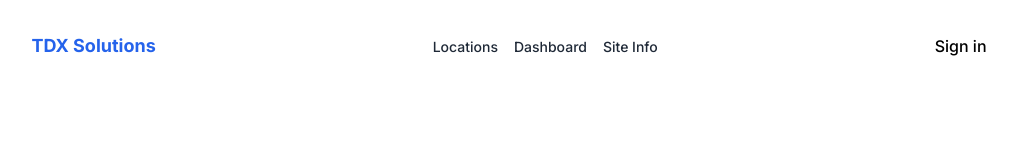
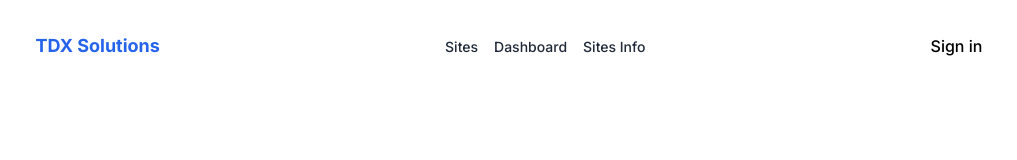
Before and after one commit to yalmeidarj/hmstailwind, a Next.js app: page / in a window 1280 px wide. Shown: the top 160 px of the page, without its empty margins (131-1148 px from the left). Built offline with nearby package versions, Linux system fonts and the light colour scheme; no server answers; the database is empty.

Commit message:
numerical order

```diff
--- a/drizzle/schema.ts
+++ b/drizzle/schema.ts
@@ -3,18 +3,46 @@ import {
   pgEnum,
   pgSchema,
   AnyPgColumn,
+  foreignKey,
+  serial,
+  integer,
+  text,
+  timestamp,
   varchar,
-  timestamp,
-  text,
-  integer,
-  serial,
-  foreignKey,
   boolean,
   uniqueIndex,
 } from "drizzle-orm/pg-core";
 
 import { relations } from "drizzle-orm";
+
 import { sql } from "drizzle-orm";
+
+export const house = pgTable("House", {
+  id: serial("id").primaryKey().notNull(),
+  streetNumber: integer("streetNumber").notNull(),
+  lastName: text("lastName"),
+  name: text("name"),
+  notes: text("notes"),
+  salesForceNotes: text("salesForceNotes"),
+  phone: text("phone"),
+  email: text("email"),
+  type: text("type"),
+  streetId: integer("streetId")
+    .notNull()
+    .references(() => street.id, { onDelete: "restrict", onUpdate: "cascade" }),
+  locationId: integer("locationId")
+    .notNull()
+    .references(() => location.id, {
+      onDelete: "restrict",
+      onUpdate: "cascade",
+    }),
+  lastUpdated: timestamp("lastUpdated", { precision: 3, mode: "string" })
+    .defaultNow()
+    .notNull(),
+  lastUpdatedBy: text("lastUpdatedBy"),
+  statusAttempt: text("statusAttempt"),
+  consent: text("consent"),
+});
 
 export const prismaMigrations = pgTable("_prisma_migrations", {
   id: varchar("id", { length: 36 }).primaryKey().notNull(),
@@ -37,33 +65,6 @@ export const location = pgTable("Location", {
   name: text("name"),
   neighborhood: text("neighborhood").default("to be verified").notNull(),
   priorityStatus: integer("priorityStatus").default(1).notNull(),
-});
-
-export const house = pgTable("House", {
-  id: serial("id").primaryKey().notNull(),
-  streetNumber: text("streetNumber").notNull(),
-  lastName: text("lastName"),
-  name: text("name"),
-  notes: text("notes"),
-  salesForceNotes: text("salesForceNotes"),
-  phone: text("phone"),
-  email: text("email"),
-  type: text("type"),
-  streetId: integer("streetId")
-    .notNull()
-    .references(() => street.id, { onDelete: "restrict", onUpdate: "cascade" }),
-  locationId: integer("locationId")
-    .notNull()
-    .references(() => location.id, {
-      onDelete: "restrict",
-      onUpdate: "cascade",
-    }),
-  lastUpdated: timestamp("lastUpdated", { precision: 3, mode: "string" })
-    .defaultNow()
-    .notNull(),
-  lastUpdatedBy: text("lastUpdatedBy"),
-  statusAttempt: text("statusAttempt"),
-  consent: text("consent"),
 });
 
 export const street = pgTable("Street", {
--- a/src/app/components/Locations.tsx
+++ b/src/app/components/Locations.tsx
@@ -61,18 +61,11 @@ export default async function Locations() {
 	const location = await getLocationsDataDrizzle()
 
 	return (
-		<div className="flex flex-col items-center justify-center w-full py-8 px-6">
-
-			{/* <button className="font-semibold text-black" type="submit" disabled={isPending}>
-					Next Page
-				</button>
-				<button onClick={handlePrevPage} className="font-semibold text-black" type="submit" disabled={isPending}>
-					Previous Page
-				</button> */}
+		<div className="flex flex-row flex-wrap items-center justify-around m-4 w-full py-8 px-6">
 
 			{location.map((location: { id: Key | null | undefined; priorityStatus: string | number | boolean | ReactElement<any, string | JSXElementConstructor<any>> | Iterable<ReactNode> | ReactPortal | PromiseLikeOfReactNode | null | undefined; name: string | number | boolean | ReactElement<any, string | JSXElementConstructor<any>> | Iterable<ReactNode> | ReactPortal | PromiseLikeOfReactNode | null | undefined; }) => (
 				<Suspense fallback={<h1>Loading</h1>} key={location.id}>
-					<li className="p-4 bg-gray-100 hover:bg-gray-200 transition-colors duration-200 rounded-md shadow-md">
+					<li className="p-4 bg-gray-100 hover:bg-gray-200 min-w-[300px] transition-colors duration-200 mb-4 rounded-md shadow-md">
 						<Link href={`/locations/${location.id}`}>
 							<div className="block">
 								<div className="flex items-center justify-center mb-3 bg-white rounded-md shadow-sm p-3">
@@ -90,7 +83,7 @@ export default async function Locations() {
 								<div className="flex items-center justify-center">
 									<p className="text-sm text-gray-500 mt-1">
 										{/* {location.neighborhood} | Streets:{" "} */}
-										{getNumberOfStreets(location.id)} | Houses:{" "}
+										{getNumberOfStreets(location.nei)} | Houses:{" "}
 										{getNumberOfHouses(location.id)}
 									</p>
 								</div>
--- a/src/app/components/NavBar.tsx
+++ b/src/app/components/NavBar.tsx
@@ -38,7 +38,7 @@ const Navbar = () => {
                 <div className="text-sm lg:flex-grow">
                     <Link href="/">
                         <span className="block mt-4 lg:inline-block lg:mt-0 text-teal-200 hover:text-white mr-4 cursor-pointer">
-                            Locations
+                            Sites
                         </span>
                     </Link>
                     <Link href="/dashboard">
--- a/src/app/layout.tsx
+++ b/src/app/layout.tsx
@@ -36,18 +36,10 @@ const Header = () => (
       </div>
     </Link>
     <div className="flex justify-between items-center w-full md:hidden">
-      <div className="flex items-center space-x-4 text-black">
-        <SignedOut>
-          <Link className="text-black font-medium hover:underline" href="/sign-in">Sign in</Link>
-        </SignedOut>
-        <SignedIn>
-          <UserButton afterSignOutUrl="/" />
-        </SignedIn>
-      </div>
       <nav className="w-full py-4 border-t border-gray-200 flex items-center justify-between md:hidden">
         <Link href="/">
           <span className="text-sm text-gray-800 hover:text-blue-600 font-medium cursor-pointer">
-            Locations
+            Sites
           </span>
         </Link>
         <Link href="/dashboard">
@@ -61,11 +53,19 @@ const Header = () => (
           </span>
         </Link>
       </nav>
+      <div className="flex items-center space-x-4 m-2 text-black">
+        <SignedOut>
+          <Link className="text-black font-medium hover:underline" href="/sign-in">Sign in</Link>
+        </SignedOut>
+        <SignedIn>
+          <UserButton afterSignOutUrl="/" />
+        </SignedIn>
+      </div>
     </div>
     <nav className="hidden md:flex items-center space-x-4">
       <Link href="/">
         <span className="text-sm text-gray-800 hover:text-blue-600 font-medium cursor-pointer">
-          Locations
+          Sites
         </span>
       </Link>
       <Link href="/dashboard">
@@ -75,7 +75,7 @@ const Header = () => (
       </Link>
       <Link href="/infolocation">
         <span className="text-sm text-gray-800 hover:text-blue-600 font-medium cursor-pointer">
-          Site Info
+          Sites Info
         </span>
       </Link>
     </nav>
--- a/src/app/locations/streets/[...id]/page.tsx
+++ b/src/app/locations/streets/[...id]/page.tsx
@@ -13,7 +13,7 @@ import db from '../../../../lib/utils/db';
 async function getAllStreetNumbersOfStreet(streetId: any) {
     // Use the drizzle-orm to get the data from the database
     const idNumber = parseInt(streetId);
-    const streetNumbers = await db.select().from(house).where(eq(house.streetId, idNumber)).execute();
+    const streetNumbers = await db.select().from(house).where(eq(house.streetId, idNumber)).orderBy(house.streetNumber).execute();
 
     const previousStreet = await db.select().from(street).where(eq(street.id, idNumber)).execute();
 
--- a/src/app/page.tsx
+++ b/src/app/page.tsx
@@ -135,7 +135,6 @@ export default async function Home() {
     if (!user) return <div className="text-blue-900">Not logged in</div>;
     return (
       <main className="flex flex-col items-center justify-center w-full py-8 px-6">
-        <div className="bg-white rounded-lg shadow-lg p-8 mb-6 w-full">
         <h1 className="text-blue-900 text-2xl mb-4">Pace: ~{userPace.toFixed(0)} minutes</h1>
         <h2 className="text-blue-900 mb-2">
           FINAL ANSWER: {updatedHousesFinal}{" "}
@@ -150,7 +149,6 @@ export default async function Home() {
         <h1 className="text-blue-900 text-4xl font-semibold mb-6">Sites</h1>
         {/* <ClientWrapper /> */}
         <Locations />
-        </div>
       </main>
     );
   } else {
```
Lines whose indentation alone changed are shown as unchanged.
